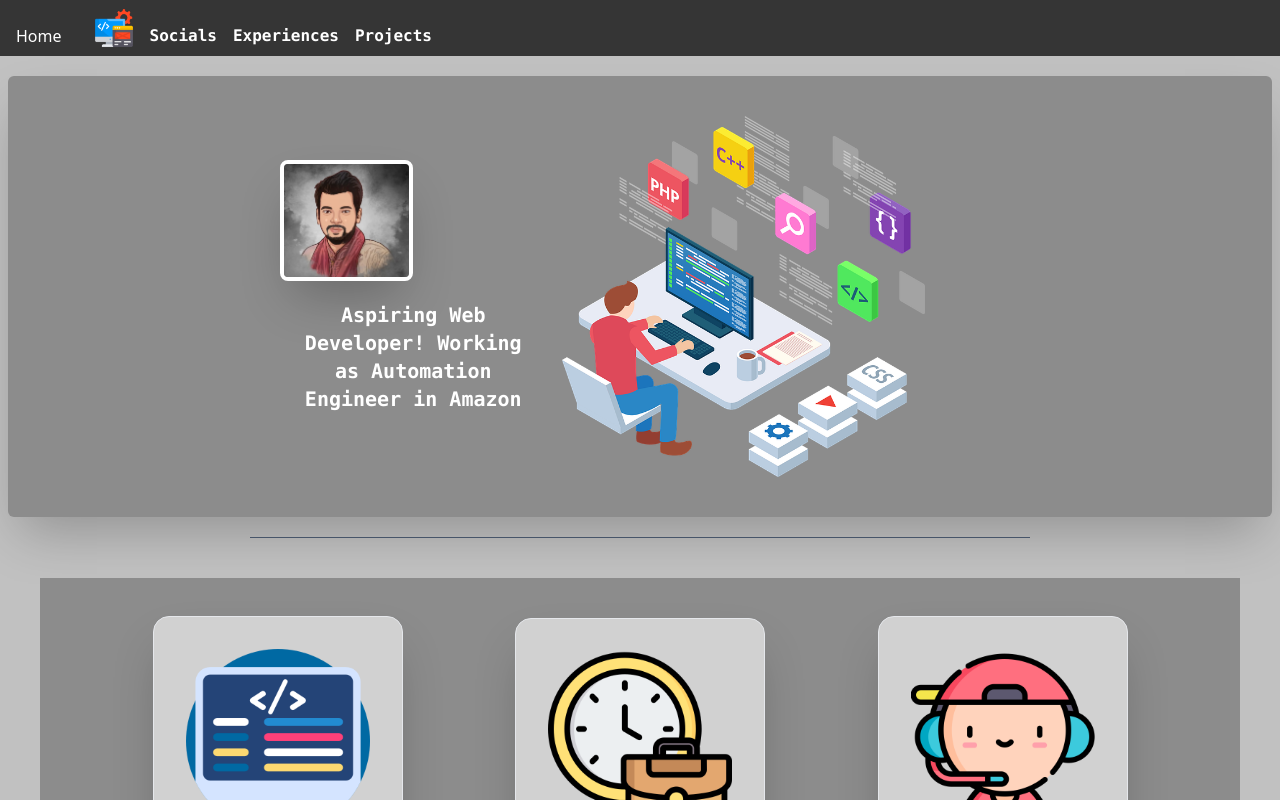
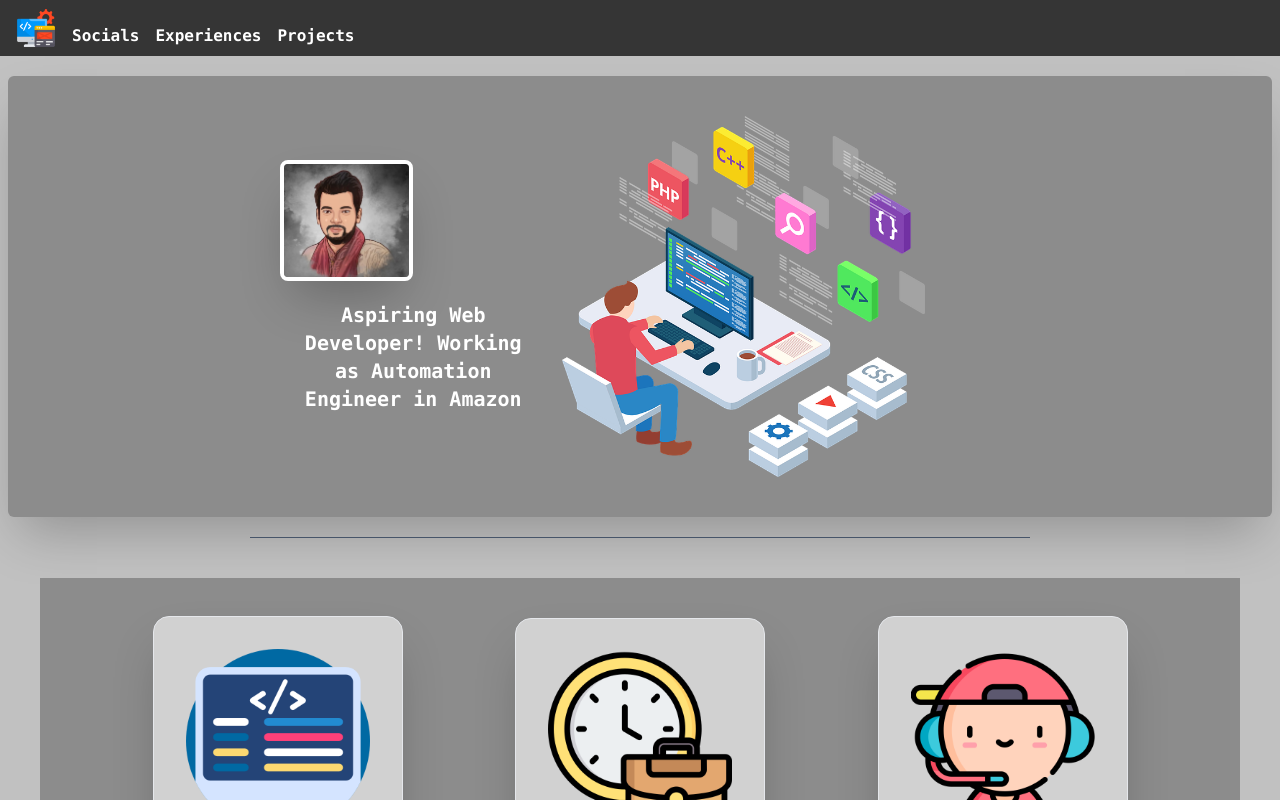
Before and after one commit to sahebawp/MyFolio_ReactJS, a React (Create React App) app: page / in a window 1280 px wide. Shown: the top 800 px of the page. Built offline with nearby package versions, Linux system fonts and the light colour scheme.

Commit message:
removed home

```diff
--- a/src/App.js
+++ b/src/App.js
@@ -9,7 +9,7 @@ function App() {
         <div class="Container h-full w-full bg-[#C1C1C1] justify-center">
         <nav class="bg-[#353535] text-white py-2 flex items-center">
             <ul class="nav-links flex flex-row px-4 justify-end space-x-4 items-end max-h-[100%]]">
-                <li class="mr-4"><a href="#" class="hover:text-yellow-400">Home</a></li>
+
                 <li>
                     <img class="w-10 h-10 hover:cursor-pointer" src="./images/app-development.png " alt="" />
                 </li>
```
